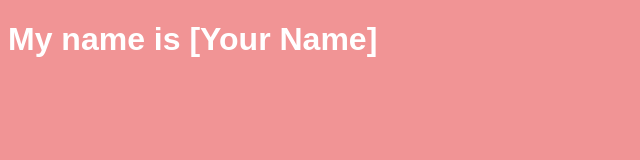
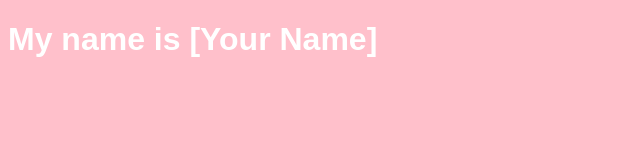
Before and after one commit to melvinhernandez/bio, a plain HTML site: page index.html in a window 1280 px wide. Shown: the whole page, without its empty margins (0-640 px from the left). Drawn offline with Linux system fonts and the light colour scheme.

Commit message:
Finished part 1 of my assignment.

```diff
--- a/style.css
+++ b/style.css
@@ -1,5 +1,5 @@
 body {
-  background: #F19495;
+  background: pink;
   color: #fff;
   font-size: 16px;
   font-family: sans-serif;
```
